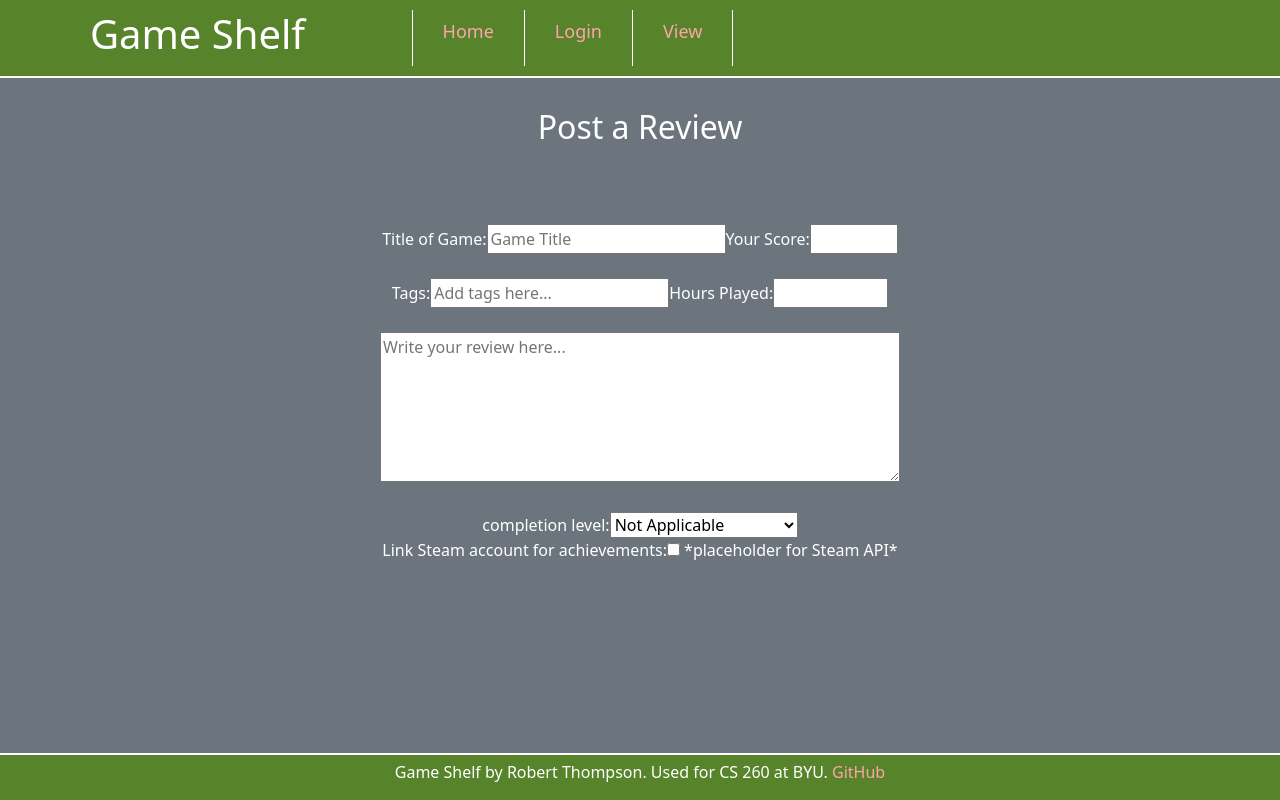
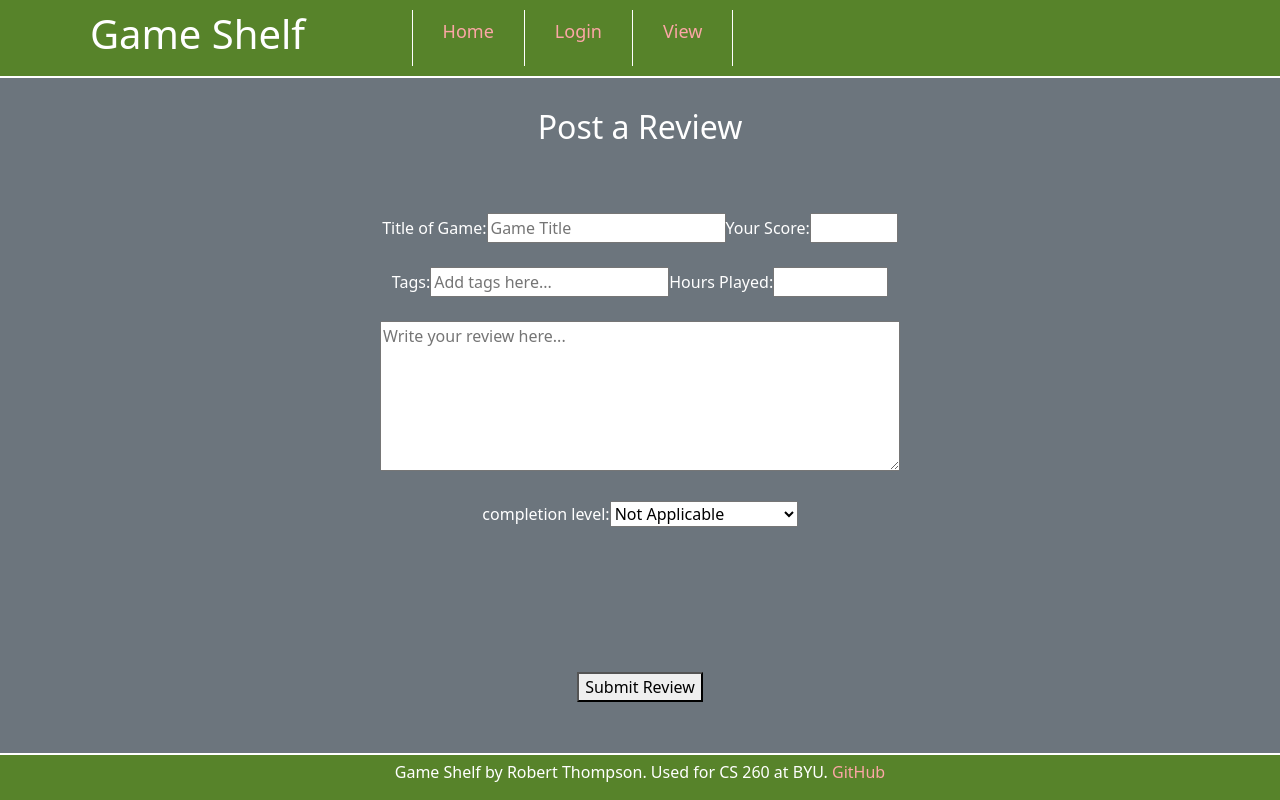
Before and after one commit to Shadowfox20/Startup, a React (Vite) app: page /post in a window 1280 px wide. Built offline with nearby package versions, Linux system fonts and the light colour scheme.

Commit message:
removed wrong thing lol

```diff
--- a/src/post/post.jsx
+++ b/src/post/post.jsx
@@ -84,9 +84,10 @@ export function Post() {
           <option value="100%">100% Completion</option>
           <option value="Multiple Playthroughs">Multiple Playthroughs</option>
         </select>
-        <br />
-        <label htmlFor="steamAPI"> Link Steam account for achievements:</label>
-        <input type="checkbox" id="steamAPI" name="steamAPIConnect" /> *placeholder for Steam API*
+      </section>
+
+      <section>
+        <button type="submit" onClick={() => handleSubmit()}>Submit Review</button>
       </section>
     </main>
   );
```
